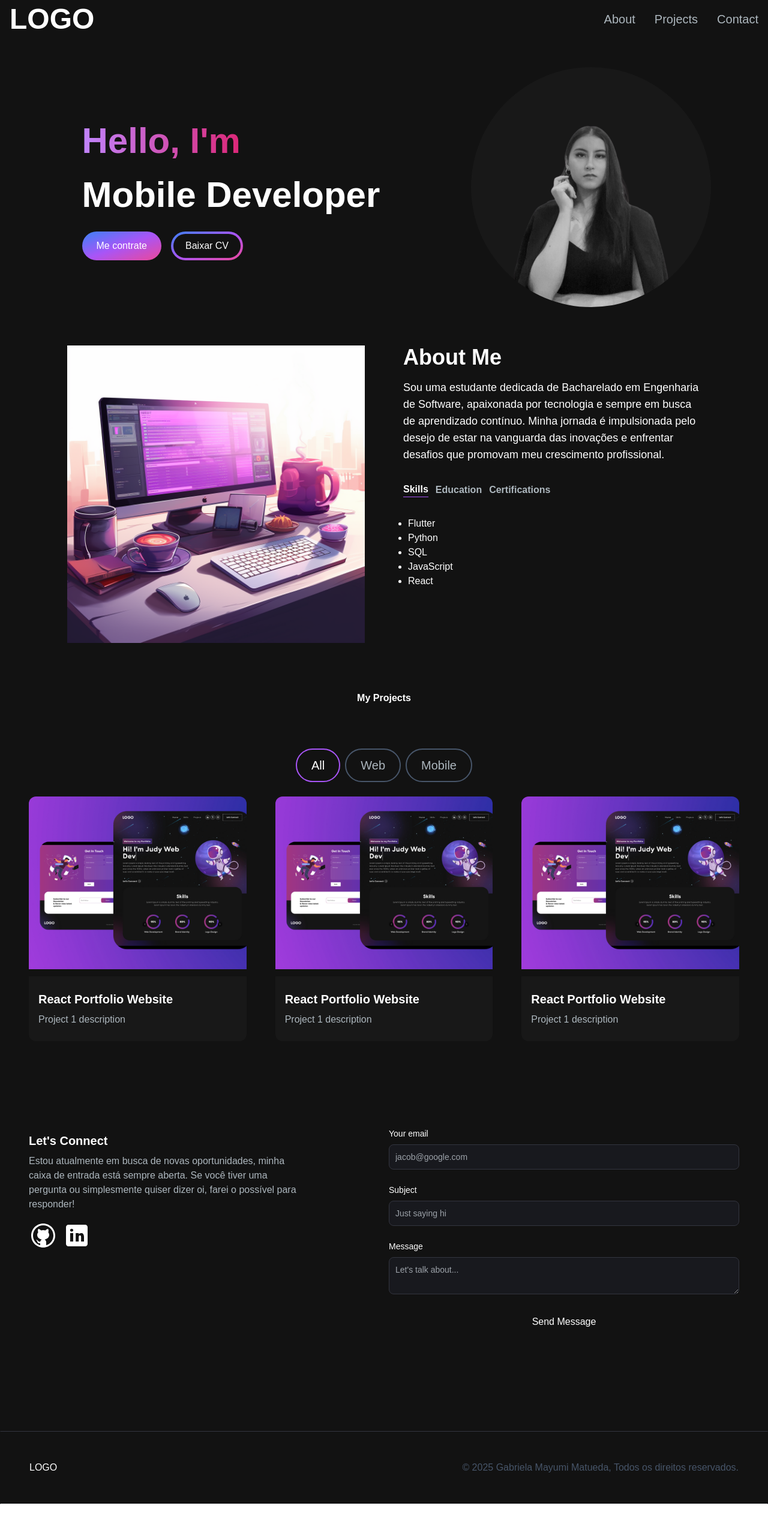
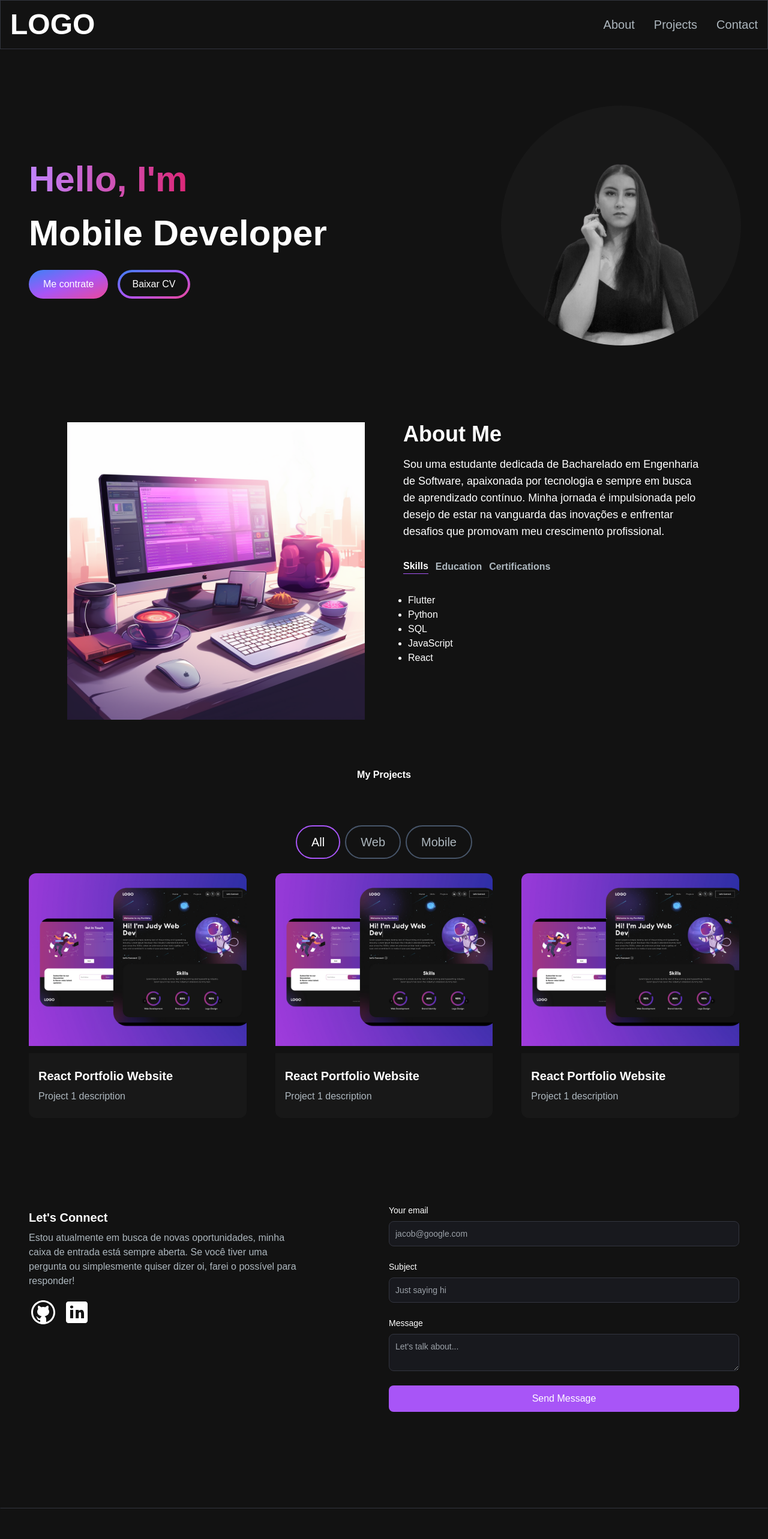
Before and after one commit to gabimatueda/portfolio-gabi, a Next.js app: page / in a window 1280 px wide. Shown: the top 2566 px of the page at 60% size. Before the commit the page ends 2508 px from the top, so only its background shows below. Built offline with nearby package versions, Linux system fonts and the light colour scheme.

Commit message:
refactor: colors

```diff
--- /dev/null
+++ b/src/app/components/AchievementsSection.jsx
@@ -0,0 +1,43 @@
+import React from "react";
+
+const achievementsList = [
+    {
+      metric: "Projects",
+      value: "100",
+      postfix: "+",
+    },
+    {
+      prefix: "~",
+      metric: "Users",
+      value: "100,000",
+    },
+    {
+      metric: "Awards",
+      value: "7",
+    },
+    {
+      metric: "Years",
+      value: "5",
+    },
+  ];
+
+const AchievimentsSection = () => {
+    return (
+       <div className="py-8 px-4 xl:gap-16 sm:py-16 xl:px-16">
+        <div className="border-[#33353F] border rounded-md py-8 px-17 flex flex-row items-center justify-between">
+        {achievementsList.map((achievement, index) => {
+            return (
+                <div
+                 key={index}
+                 className="flex flex-col items-center justify-center mx-4">
+                    <h2 className="text-white text-4xl font-bold">{achievement.value}</h2>
+                    <p className="text-[#ADB7BE] text-base">{achievement.metric}</p>
+                </div>
+            );
+        })}
+        </div>
+       </div>
+    );
+};
+
+export default AchievimentsSection;
--- a/src/app/components/HeroSection.jsx
+++ b/src/app/components/HeroSection.jsx
@@ -6,11 +6,11 @@
 
 const HeroSection = () => {
     return (
-        <section>
+        <section className="lg:py-16">
             <div className="grid grid-cols-1 sm:grid-cols-12">
-                <div className="col-span-7 place-self-center text-center sm:text-left">
+                <div className="col-span-8 place-self-center text-center sm:text-left justify-self-start">
                     <h1 className="text-white mb-4 text-4xl sm:text-5xl lg:text-6xl lg:leading-normal font-extrabold">
-                        <span className="text-transparent bg-clip-text bg-gradient-to-r from-purple-400 to-pink-600">Hello, I'm{" "}
+                        <span className="text-transparent bg-clip-text bg-gradient-to-r from-primary-400 to-secondary-600">Hello, I'm{" "}
                         </span>
                         <br></br>
                         <TypeAnimation
@@ -33,13 +33,13 @@
                         Lorem ipsum dolor sit amet. Cum molestiae nisi non maiores obcaecati ad quia soluta hic veritatis aperiam est quaerat facilis et voluptatem temporibus qui doloribus sint! Qui animi labore et nihil dolores et quaerat saepe qui facilis dignissimos ea quia impedit est libero fugiat.
                     </p> */}
                     <div>
-                        <button className="px-6 py-3 w-full sm:w-fit rounded-full mr-4 bg-gradient-to-br  from-blue-500 via-purple-500 to-pink-500 hover:bg-slate-200 text-white">Me contrate</button>
-                        <button className="px-1 py-1 w-full sm:w-fit rounded-full bg-gradient-to-br from-blue-500 via-purple-500 to-pink-500 hover:bg-slate-800 text-white">
+                        <button className="px-6 py-3 w-full sm:w-fit rounded-full mr-4 bg-gradient-to-br  from-blue-500 via-primary-500 to-secondary-500 hover:bg-slate-200 text-white">Me contrate</button>
+                        <button className="px-1 py-1 w-full sm:w-fit rounded-full bg-gradient-to-br from-blue-500 via-primary-500 to-secondary-500 hover:bg-slate-800 text-white">
                             <span className="block bg-[#121212] hover:bg-slate-800  rounded-full px-5 py-2">Baixar CV</span>
                         </button>
                     </div>
                 </div>
-                <div className="col-span-5 place-self-center mt-4 lg:mt-0">
+                <div className="col-span-4 place-self-center mt-4 lg:mt-0">
                     <div className="rounded-full bg-[#181818] w-[250px] h-[250px] lg:w-[400px] lg:h-[400px] relative">
                         <Image
                         src="/images/hero-image.png"
--- a/src/app/components/Navbar.jsx
+++ b/src/app/components/Navbar.jsx
@@ -23,8 +23,8 @@
 const Navbar = () => {
     const [navbarOpen, setNavbarOpen] = useState(false);
     return (
-        <nav className="fixed top-0 left-0 right-0 z-10 bg-[#121212] bg-opacity-100">
-            <div className="flex flex-wrap items-center justify-between mx-auto px-4 py-2">
+        <nav className="fixed mx-auto border border-[#33353F] top-0 left-0 right-0 z-10 bg-[#121212] bg-opacity-100">
+            <div className="flex container lg:py-4 flex-wrap items-center justify-between mx-auto px-4 py-2">
             <Link href={"/"} className="text-2xl md:text-5xl text-white font-semibold">
               LOGO
             </Link>
--- a/src/app/components/ProjectTag.jsx
+++ b/src/app/components/ProjectTag.jsx
@@ -1,7 +1,7 @@
 import React from "react";
 
 const ProjectTag = ({ name, onClick, isSelected}) => {
-    const buttonStyles = isSelected ? "text-white border-purple-500" : "text-[#ADB7BE] border-slate-600 hover:border-white"
+    const buttonStyles = isSelected ? "text-white border-primary-500" : "text-[#ADB7BE] border-slate-600 hover:border-white"
     return (
         <button className={`${buttonStyles} rounded-full border-2 px-6 py-3 text-xl cursor-pointer`}onClick={() => onClick(name)}>{name}</button>
     );
--- a/src/app/components/TabButton.jsx
+++ b/src/app/components/TabButton.jsx
@@ -2,7 +2,7 @@
 import NavLink from "./NavLink";
 
 const TabButton = ({ active, selectTab, children }) => {
-    const buttonClasses = active ? 'text-white border-b border-purple-500' : 'text-[#ADB7BE]'
+    const buttonClasses = active ? 'text-white border-b border-primary-500' : 'text-[#ADB7BE]'
 
     return (
         <button onClick={selectTab}>
--- a/tailwind.config.mjs
+++ b/tailwind.config.mjs
@@ -1,5 +1,6 @@
 /** @type {import('tailwindcss').Config} */
-export default {
+const colors = require("tailwindcss/colors");
+module.exports = {
   content: [
     "./src/pages/**/*.{js,ts,jsx,tsx,mdx}",
     "./src/components/**/*.{js,ts,jsx,tsx,mdx}",
@@ -7,10 +8,16 @@
   ],
   theme: {
     extend: {
-      colors: {
-        background: "var(--background)",
-        foreground: "var(--foreground)",
+      backgroundImage: {
+        "gradient-radial": "radial-gradient(var(--tw-gradient-stops))",
+        "gradient-conic":
+          "conic-gradient(from 180deg at 50% 50%, var(--tw-gradient-stops))",
       },
+    },
+    colors: {
+      ...colors,
+      primary: colors.purple,
+      secondary: colors.pink,
     },
   },
   plugins: [],
```
